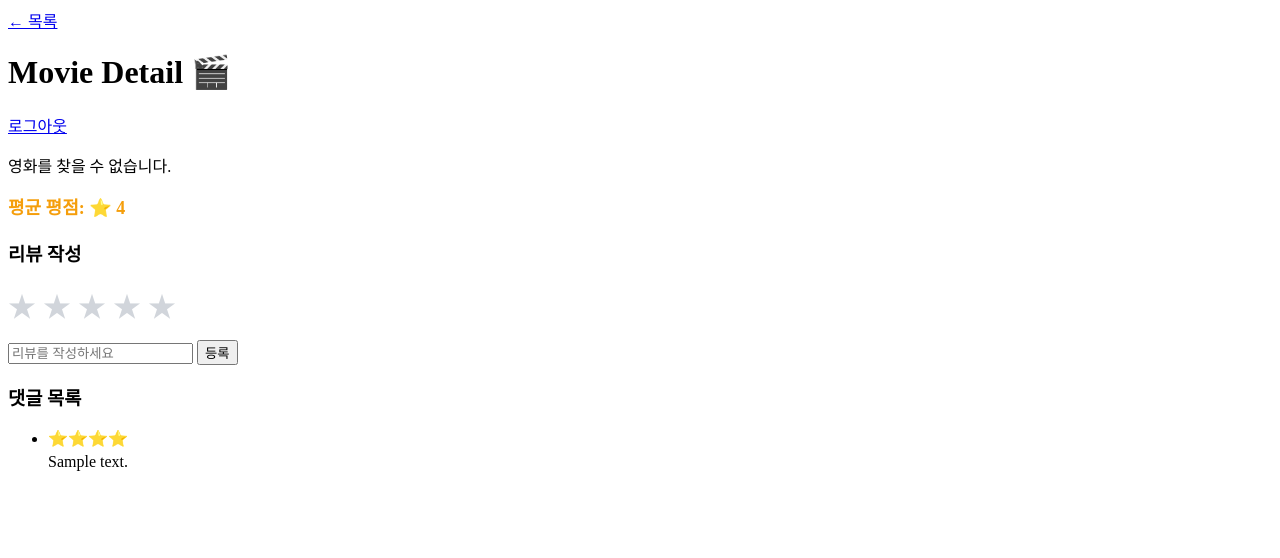
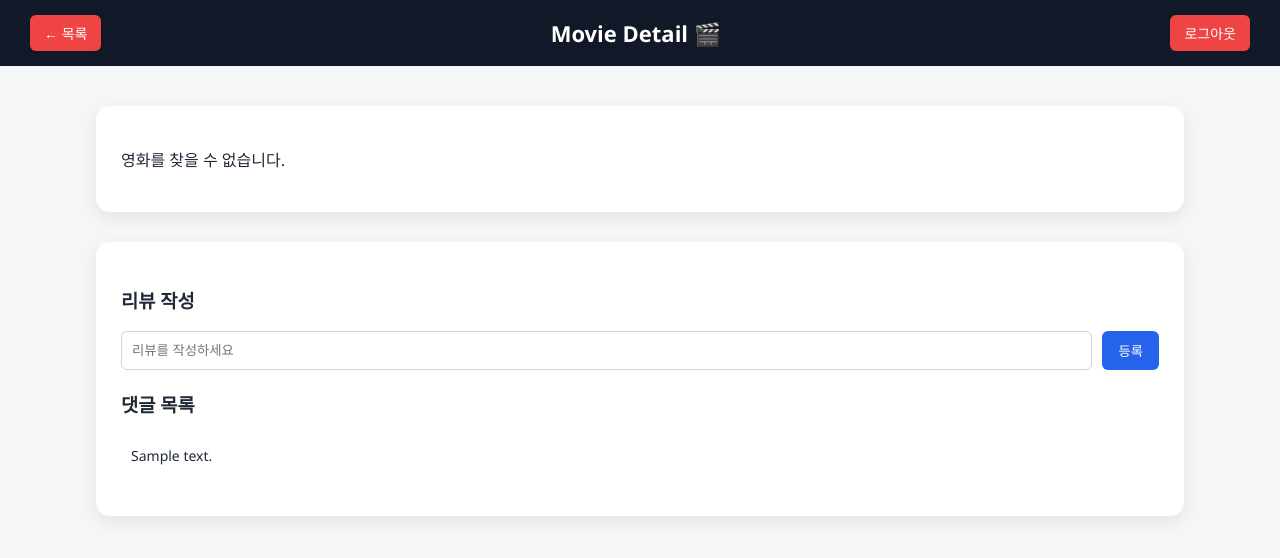
Before and after one commit to hdsoft1827/test001, a Flask app: template templates/detail.html in a window 1280 px wide. Shown: the top 558 px of the page. Run offline with Flask 3, Linux system fonts and the light colour scheme; the template is opened without the code that fills it: most values are stand-ins (such as "Sample title", 1, 10 or a date in 2020).

Commit message:
프론트엔드구현_006

```diff
--- a/app.py
+++ b/app.py
@@ -1,18 +1,22 @@
 from flask import Flask, render_template, request, redirect, url_for, session
 
 app = Flask(__name__)
-app.secret_key = "supersecretkey"
+app.secret_key = "supersecretkey"  # 세션 사용을 위한 키
 
-# { movie_id: [ {text: "", rating: 5}, ... ] }
-comments = {}
+# 영화별 댓글 저장 (DB 없이 메모리 저장)
+comments = {}  # { movie_id: [댓글들] }
 
 
+# -----------------------
+# 로그인 페이지
+# -----------------------
 @app.route('/', methods=['GET', 'POST'])
 def login():
     if request.method == 'POST':
         username = request.form.get('username')
         password = request.form.get('password')
 
+        # 간단한 테스트용 계정
         if username == "admin" and password == "1234":
             session['user'] = username
             return redirect(url_for('home'))
@@ -22,6 +26,9 @@
     return render_template('login.html')
 
 
+# -----------------------
+# 메인 페이지
+# -----------------------
 @app.route('/home')
 def home():
     if 'user' not in session:
@@ -30,6 +37,9 @@
     return render_template('index.html')
 
 
+# -----------------------
+# 상세 페이지 + 댓글
+# -----------------------
 @app.route('/detail', methods=['GET', 'POST'])
 def detail():
     if 'user' not in session:
@@ -38,36 +48,27 @@
     movie_id = request.args.get('id')
 
     if request.method == 'POST':
-        comment_text = request.form.get('comment')
-        rating = request.form.get('rating')
+        comment = request.form.get('comment')
 
-        if comment_text and rating:
-            comments.setdefault(movie_id, []).append({
-                "text": comment_text,
-                "rating": int(rating)
-            })
+        if comment:
+            comments.setdefault(movie_id, []).append(comment)
 
+        # 🔥 여기 핵심: 저장 후 리다이렉트
         return redirect(url_for('detail', id=movie_id))
 
     movie_comments = comments.get(movie_id, [])
 
-    # 평균 평점 계산
-    if movie_comments:
-        avg_rating = round(
-            sum(c["rating"] for c in movie_comments) / len(movie_comments),
-            1
-        )
-    else:
-        avg_rating = 0
-
     return render_template(
         'detail.html',
         movie_id=movie_id,
-        comments=movie_comments,
-        avg_rating=avg_rating
+        comments=movie_comments
     )
 
 
+
+# -----------------------
+# 로그아웃
+# -----------------------
 @app.route('/logout')
 def logout():
     session.pop('user', None)
--- a/static/css/style.css
+++ b/static/css/style.css
@@ -1,27 +1,251 @@
-.average-rating {
-  font-size: 18px;
-  margin-bottom: 20px;
-  color: #f59e0b;
-  font-weight: bold;
+/* =========================
+   기본 설정
+========================= */
+
+body {
+  margin: 0;
+  font-family: 'Segoe UI', Arial, sans-serif;
+  background: #f4f6f8;
+  color: #1f2937;
 }
 
-.star-rating {
-  font-size: 28px;
-  color: #d1d5db;
+a {
+  text-decoration: none;
+}
+
+
+/* =========================
+   헤더
+========================= */
+
+.header {
+  background: #111827;
+  color: white;
+  padding: 15px 30px;
+  display: flex;
+  justify-content: space-between;
+  align-items: center;
+}
+
+.header h1 {
+  margin: 0;
+  font-size: 22px;
+}
+
+.logout-btn,
+.back-btn {
+  background: #ef4444;
+  padding: 8px 14px;
+  border-radius: 6px;
+  color: white;
+  font-size: 14px;
+  transition: background 0.2s ease;
+}
+
+.logout-btn:hover,
+.back-btn:hover {
+  background: #dc2626;
+}
+
+
+/* =========================
+   공통 컨테이너
+========================= */
+
+.container {
+  width: 85%;
+  max-width: 1200px;
+  margin: 40px auto;
+}
+
+
+/* =========================
+   로그인 페이지
+========================= */
+
+.login-container {
+  width: 360px;
+  margin: 100px auto;
+  background: white;
+  padding: 35px;
+  border-radius: 12px;
+  box-shadow: 0 8px 25px rgba(0,0,0,0.08);
+  text-align: center;
+}
+
+.login-container h2 {
+  margin-bottom: 25px;
+}
+
+.login-form input {
+  width: 100%;
+  padding: 12px;
+  margin-bottom: 15px;
+  border-radius: 6px;
+  border: 1px solid #d1d5db;
+  font-size: 14px;
+}
+
+.login-form button {
+  width: 100%;
+  padding: 12px;
+  background: #2563eb;
+  color: white;
+  border: none;
+  border-radius: 6px;
+  font-size: 15px;
   cursor: pointer;
+  transition: background 0.2s ease;
+}
+
+.login-form button:hover {
+  background: #1e40af;
+}
+
+
+/* =========================
+   메인 페이지 (영화 목록)
+========================= */
+
+#movie-list {
+  display: grid;
+  grid-template-columns: repeat(auto-fill, minmax(280px, 1fr));
+  gap: 25px;
+}
+
+.movie-card {
+  background: white;
+  border-radius: 14px;
+  overflow: hidden;
+  box-shadow: 0 4px 12px rgba(0,0,0,0.08);
+  transition: transform 0.25s ease, box-shadow 0.25s ease;
+}
+
+.movie-card:hover {
+  transform: translateY(-8px);
+  box-shadow: 0 14px 30px rgba(0,0,0,0.15);
+}
+
+.movie-card img {
+  width: 100%;
+  height: 350px;   /* 포스터 크기 조절 */
+  object-fit: cover;
+}
+
+.movie-info {
+  padding: 18px;
+  text-align: center;
+}
+
+.movie-info h3 {
+  margin: 10px 0 5px 0;
+  font-size: 18px;
+}
+
+.movie-info p {
+  font-size: 14px;
+  color: #6b7280;
   margin-bottom: 15px;
 }
 
-.star-rating span {
-  transition: color 0.2s ease;
+.movie-info button {
+  padding: 8px 16px;
+  background: #2563eb;
+  color: white;
+  border: none;
+  border-radius: 6px;
+  cursor: pointer;
+  font-size: 14px;
+  transition: background 0.2s ease;
 }
 
-.star-rating span:hover,
-.star-rating span.selected {
-  color: #f59e0b;
+.movie-info button:hover {
+  background: #1e40af;
 }
 
-.rating {
-  color: #f59e0b;
-  margin-bottom: 5px;
+
+/* =========================
+   디테일 페이지
+========================= */
+
+.detail-card {
+  background: white;
+  padding: 25px;
+  border-radius: 14px;
+  margin-bottom: 30px;
+  box-shadow: 0 6px 18px rgba(0,0,0,0.08);
 }
+
+.detail-layout {
+  display: flex;
+  gap: 30px;
+  align-items: flex-start;
+}
+
+.detail-layout img {
+  width: 300px;
+  border-radius: 10px;
+  box-shadow: 0 8px 20px rgba(0,0,0,0.15);
+}
+
+.detail-text {
+  flex: 1;
+}
+
+.detail-text h2 {
+  margin-top: 0;
+}
+
+
+/* =========================
+   댓글 영역
+========================= */
+
+.comment-section {
+  background: white;
+  padding: 25px;
+  border-radius: 14px;
+  box-shadow: 0 6px 18px rgba(0,0,0,0.08);
+}
+
+.comment-form {
+  display: flex;
+  gap: 10px;
+  margin-bottom: 20px;
+}
+
+.comment-form input {
+  flex: 1;
+  padding: 10px;
+  border-radius: 6px;
+  border: 1px solid #d1d5db;
+}
+
+.comment-form button {
+  padding: 10px 16px;
+  background: #2563eb;
+  color: white;
+  border: none;
+  border-radius: 6px;
+  cursor: pointer;
+  transition: background 0.2s ease;
+}
+
+.comment-form button:hover {
+  background: #1e40af;
+}
+
+.comment-list {
+  list-style: none;
+  padding: 0;
+}
+
+.comment-list li {
+  padding: 10px;
+  border-bottom: 1px solid #e5e7eb;
+  font-size: 14px;
+}
+
+.comment-list li:last-child {
+  border-bottom: none;
+}
--- a/templates/detail.html
+++ b/templates/detail.html
@@ -14,71 +14,27 @@
 </header>
 
 <div class="container">
-
   <div id="movie-detail" class="detail-card"></div>
-
-  <div class="average-rating">
-    평균 평점: ⭐ {{ avg_rating }}
-  </div>
 
   <div class="comment-section">
     <h3>리뷰 작성</h3>
 
     <form method="POST" class="comment-form">
-
-      <!-- 클릭형 별점 -->
-      <div class="star-rating">
-        <input type="hidden" name="rating" id="rating" required>
-
-        <span data-value="1">★</span>
-        <span data-value="2">★</span>
-        <span data-value="3">★</span>
-        <span data-value="4">★</span>
-        <span data-value="5">★</span>
-      </div>
-
       <input type="text" name="comment" placeholder="리뷰를 작성하세요" required>
       <button type="submit">등록</button>
     </form>
 
     <h3>댓글 목록</h3>
-
     <ul class="comment-list">
       {% for c in comments %}
-      <li>
-        <div class="rating">
-          {{ "⭐" * c.rating }}
-        </div>
-        <div class="comment-text">
-          {{ c.text }}
-        </div>
-      </li>
+        <li>{{ c }}</li>
       {% endfor %}
     </ul>
-
   </div>
 </div>
 
 <script src="{{ url_for('static', filename='js/movies.js') }}"></script>
 <script src="{{ url_for('static', filename='js/detail.js') }}"></script>
 
-<script>
-  const stars = document.querySelectorAll('.star-rating span');
-  const ratingInput = document.getElementById('rating');
-
-  stars.forEach(star => {
-    star.addEventListener('click', () => {
-      const value = star.getAttribute('data-value');
-      ratingInput.value = value;
-
-      stars.forEach(s => s.classList.remove('selected'));
-
-      for (let i = 0; i < value; i++) {
-        stars[i].classList.add('selected');
-      }
-    });
-  });
-</script>
-
 </body>
 </html>
```
